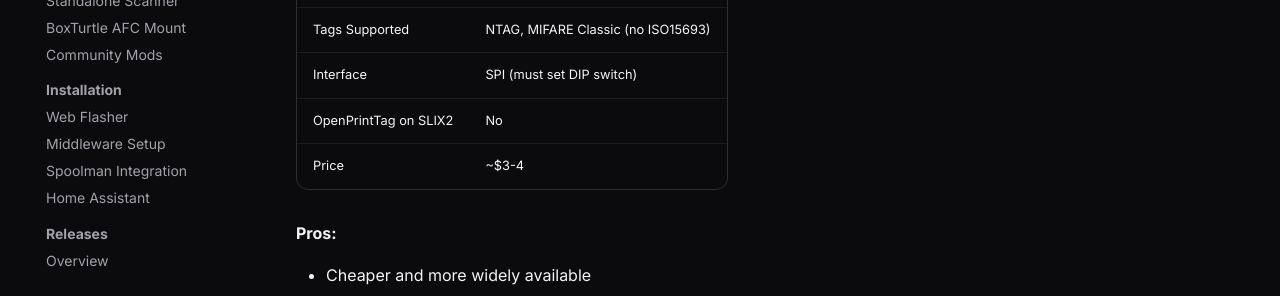
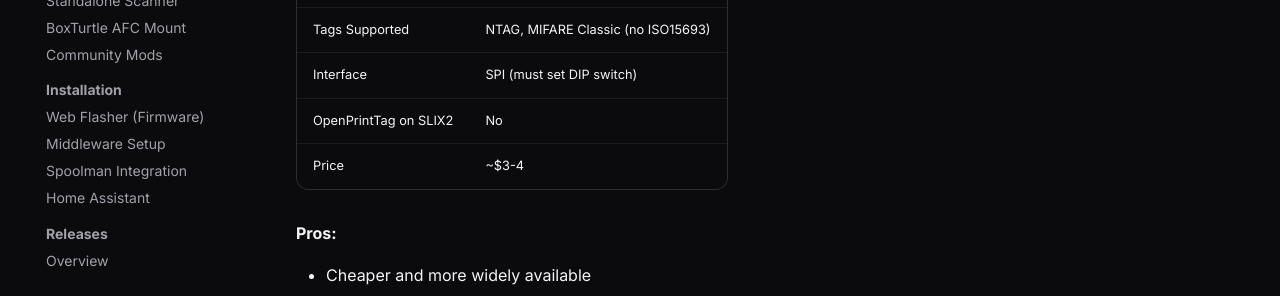
Before and after one commit to SpoolSense/spoolsense.org, an MkDocs documentation site: the page built from docs/getting-started/choose-reader.md, in a window 1280 px wide and 900 px high, scrolled down 481 px. Shown: the part 601-897 px from the top of the window. Built offline with MkDocs 1.6.1 and Material for MkDocs 9.7.7, drawn with Linux system fonts in a browser that asks for light colours.

Commit message:
docs: rename Web Flasher nav to Web Flasher (Firmware)

```diff
--- a/mkdocs.yml
+++ b/mkdocs.yml
@@ -76,7 +76,7 @@ nav:
     - BoxTurtle AFC Mount: builds/boxturtles.md
     - Community Mods: builds/community-mods.md
   - Installation:
-    - Web Flasher: installation/web-flasher.md
+    - Web Flasher (Firmware): installation/web-flasher.md
     - Middleware Setup: installation/middleware.md
     - Spoolman Integration: installation/spoolman.md
     - Home Assistant: installation/home-assistant.md
```
